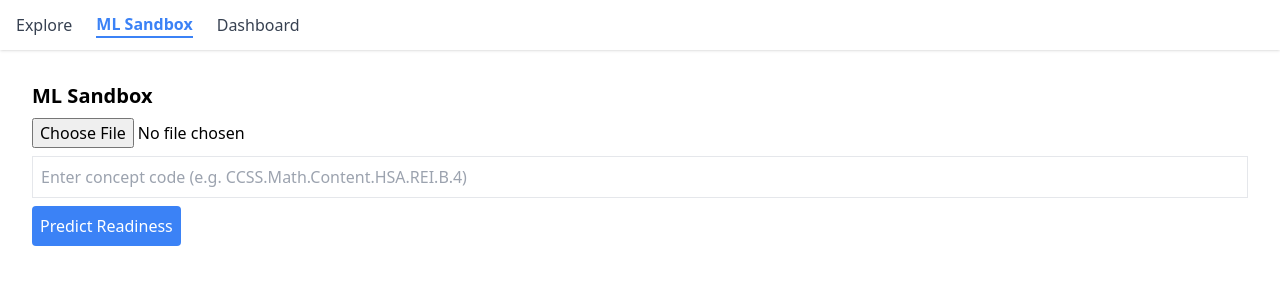
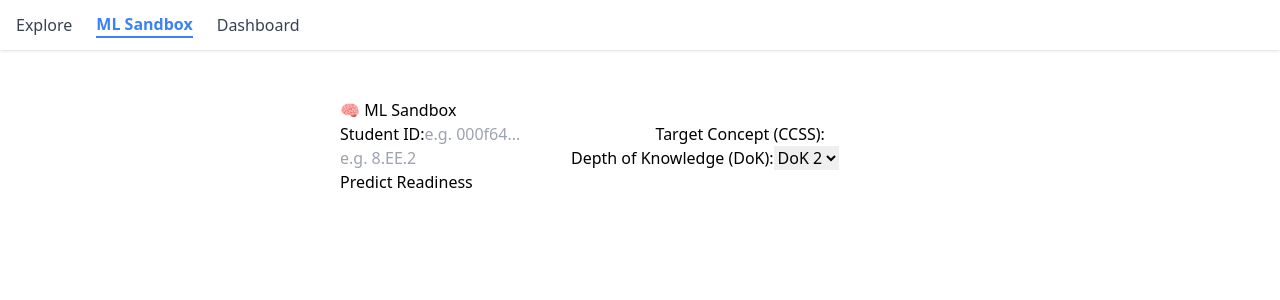
Before and after one commit to mrkhmath/MathGraphExplorer, a React (Create React App) app: page /ml in a window 1280 px wide. Shown: the top 300 px of the page. Built offline with nearby package versions, Linux system fonts and the light colour scheme.

Commit message:
adding MLPlayground

```diff
--- a/src/App.js
+++ b/src/App.js
@@ -2,7 +2,7 @@ import { ApolloClient, InMemoryCache, ApolloProvider } from '@apollo/client';
 import { BrowserRouter as Router, Routes, Route, Navigate } from 'react-router-dom';
 import Navbar from './components/Navbar';
 import Explore from './pages/Explore';
-import MLPlayground from './pages/MLPlayground';
+import MLSandbox from './pages/MLSandbox';
 import Dashboard from './pages/Dashboard';
 
 const client = new ApolloClient({
@@ -19,7 +19,7 @@ function App() {
           <Routes>
             <Route path="/" element={<Navigate to="/explore" />} />
             <Route path="/explore" element={<Explore />} />
-            <Route path="/ml" element={<MLPlayground />} />
+            <Route path="/ml" element={<MLSandbox />} />
             <Route path="/dashboard" element={<Dashboard />} />
           </Routes>
         </div>
--- a/src/pages/MLPlayground.jsx
+++ /dev/null
@@ -1,65 +0,0 @@
-// src/components/MlSandbox.jsx
-import React, { useState } from 'react';
-import axios from 'axios';
-
-export default function MLPlayground() {
-  const [file, setFile] = useState(null);
-  const [concept, setConcept] = useState('');
-  const [predictionResults, setPredictionResults] = useState(null);
-  const [loading, setLoading] = useState(false);
-
-  const handleFileChange = (e) => {
-    setFile(e.target.files[0]);
-  };
-
-  const handleConceptChange = (e) => {
-    setConcept(e.target.value);
-  };
-
-  const handleSubmit = async () => {
-    if (!file || !concept) return alert('Please upload a file and enter a concept.');
-
-    const formData = new FormData();
-    formData.append('file', file);
-    formData.append('concept', concept);
-
-    try {
-      setLoading(true);
-      const response = await axios.post('http://localhost:5000/api/predict', formData);
-      setPredictionResults(response.data);
-    } catch (err) {
-      console.error(err);
-      alert('Prediction failed');
-    } finally {
-      setLoading(false);
-    }
-  };
-
-  return (
-    <div className="p-4">
-      <h2 className="text-xl font-bold mb-2">ML Sandbox</h2>
-      <input type="file" accept=".csv,.xlsx" onChange={handleFileChange} className="mb-2" />
-      <input
-        type="text"
-        placeholder="Enter concept code (e.g. CCSS.Math.Content.HSA.REI.B.4)"
-        value={concept}
-        onChange={handleConceptChange}
-        className="border p-2 w-full mb-2"
-      />
-      <button onClick={handleSubmit} className="bg-blue-500 text-white p-2 rounded">
-        Predict Readiness
-      </button>
-
-      {loading && <p className="mt-4">Running predictions...</p>}
-
-      {predictionResults && (
-        <div className="mt-4">
-          <h3 className="font-semibold">Results:</h3>
-          <pre className="bg-gray-100 p-2 rounded text-sm overflow-x-auto">
-            {JSON.stringify(predictionResults, null, 2)}
-          </pre>
-        </div>
-      )}
-    </div>
-  );
-}
--- /dev/null
+++ b/src/pages/MLSandbox.jsx
@@ -0,0 +1,73 @@
+import React, { useState } from "react";
+
+const API_URL = "https://ml-sandbox-backend.onrender.com/predict_readiness";
+
+export default function MLSandbox() {
+  const [studentId, setStudentId] = useState("");
+  const [targetCcss, setTargetCcss] = useState("");
+  const [dok, setDok] = useState(2);
+
+  const [result, setResult] = useState(null);
+  const [loading, setLoading] = useState(false);
+  const [error, setError] = useState(null);
+
+  const handlePredict = async () => {
+    setLoading(true);
+    setError(null);
+    setResult(null);
+
+    try {
+      const response = await fetch(API_URL, {
+        method: "POST",
+        headers: { "Content-Type": "application/json" },
+        body: JSON.stringify({ student_id: studentId, target_ccss: targetCcss, dok })
+      });
+
+      const data = await response.json();
+      if (!response.ok) throw new Error(data.error || "Prediction failed");
+
+      setResult(data);
+    } catch (err) {
+      setError(err.message);
+    } finally {
+      setLoading(false);
+    }
+  };
+
+  return (
+    <div style={{ maxWidth: "600px", margin: "2rem auto" }}>
+      <h2>🧠 ML Sandbox</h2>
+
+      <label>Student ID:</label>
+      <input value={studentId} onChange={e => setStudentId(e.target.value)} placeholder="e.g. 000f64..." />
+
+      <label>Target Concept (CCSS):</label>
+      <input value={targetCcss} onChange={e => setTargetCcss(e.target.value)} placeholder="e.g. 8.EE.2" />
+
+      <label>Depth of Knowledge (DoK):</label>
+      <select value={dok} onChange={e => setDok(Number(e.target.value))}>
+        {[1, 2, 3, 4].map(level => <option key={level} value={level}>DoK {level}</option>)}
+      </select>
+
+      <button onClick={handlePredict} disabled={loading}>
+        {loading ? "Predicting..." : "Predict Readiness"}
+      </button>
+
+      {error && <p style={{ color: "red" }}>❌ {error}</p>}
+
+      {result && (
+        <div style={{ marginTop: "2rem" }}>
+          <h3>Result</h3>
+          <p><strong>Readiness Score:</strong> {result.readiness_score}</p>
+          <p><strong>Ready:</strong> {result.ready ? "✅ Yes" : "❌ No"}</p>
+
+          <h4>Assessment Timeline</h4>
+          <img src={result.timeline_img} alt="Timeline" style={{ width: "100%" }} />
+
+          <h4>Concept Subgraph</h4>
+          <img src={result.graph_img} alt="Graph" style={{ width: "100%" }} />
+        </div>
+      )}
+    </div>
+  );
+}
```
